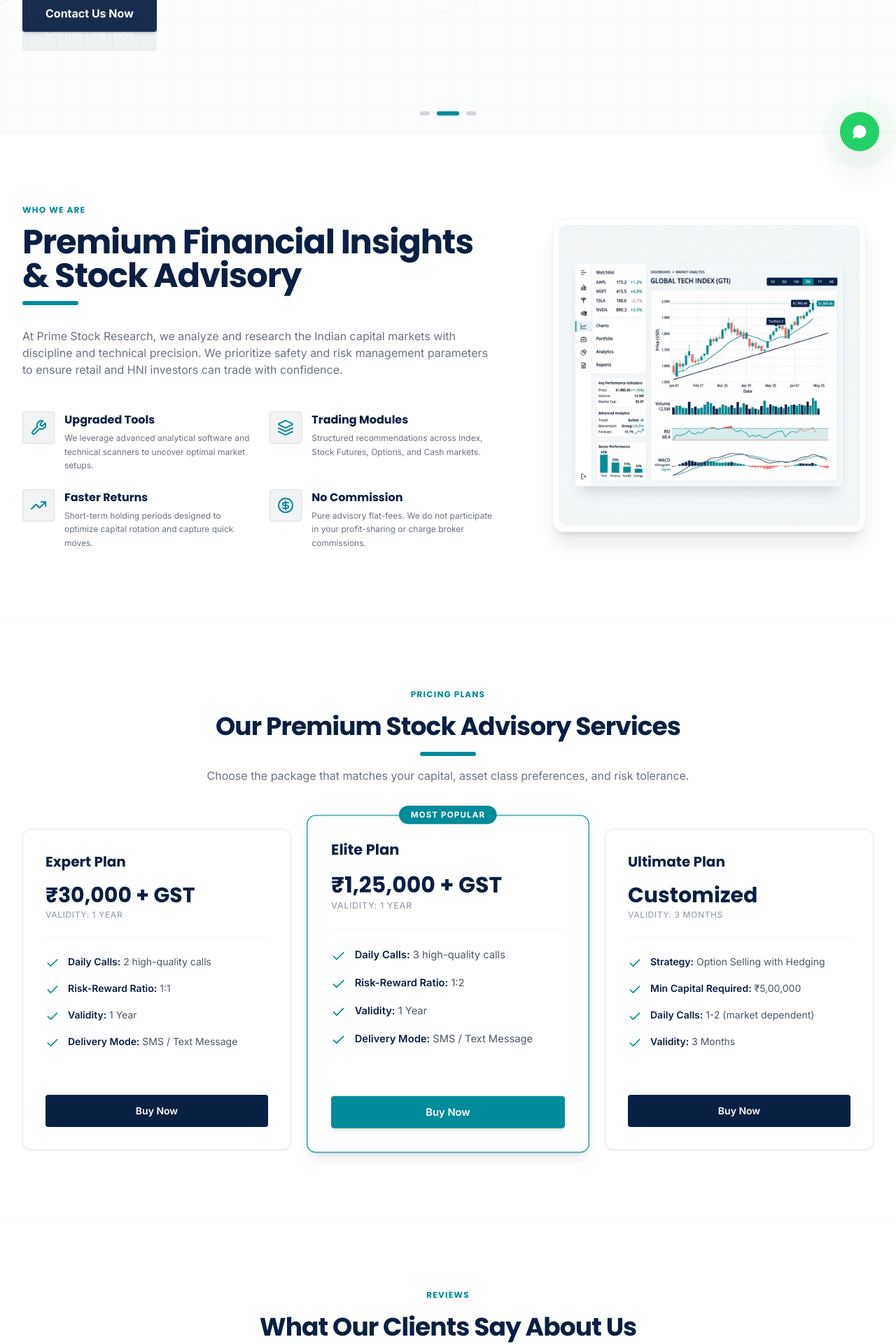
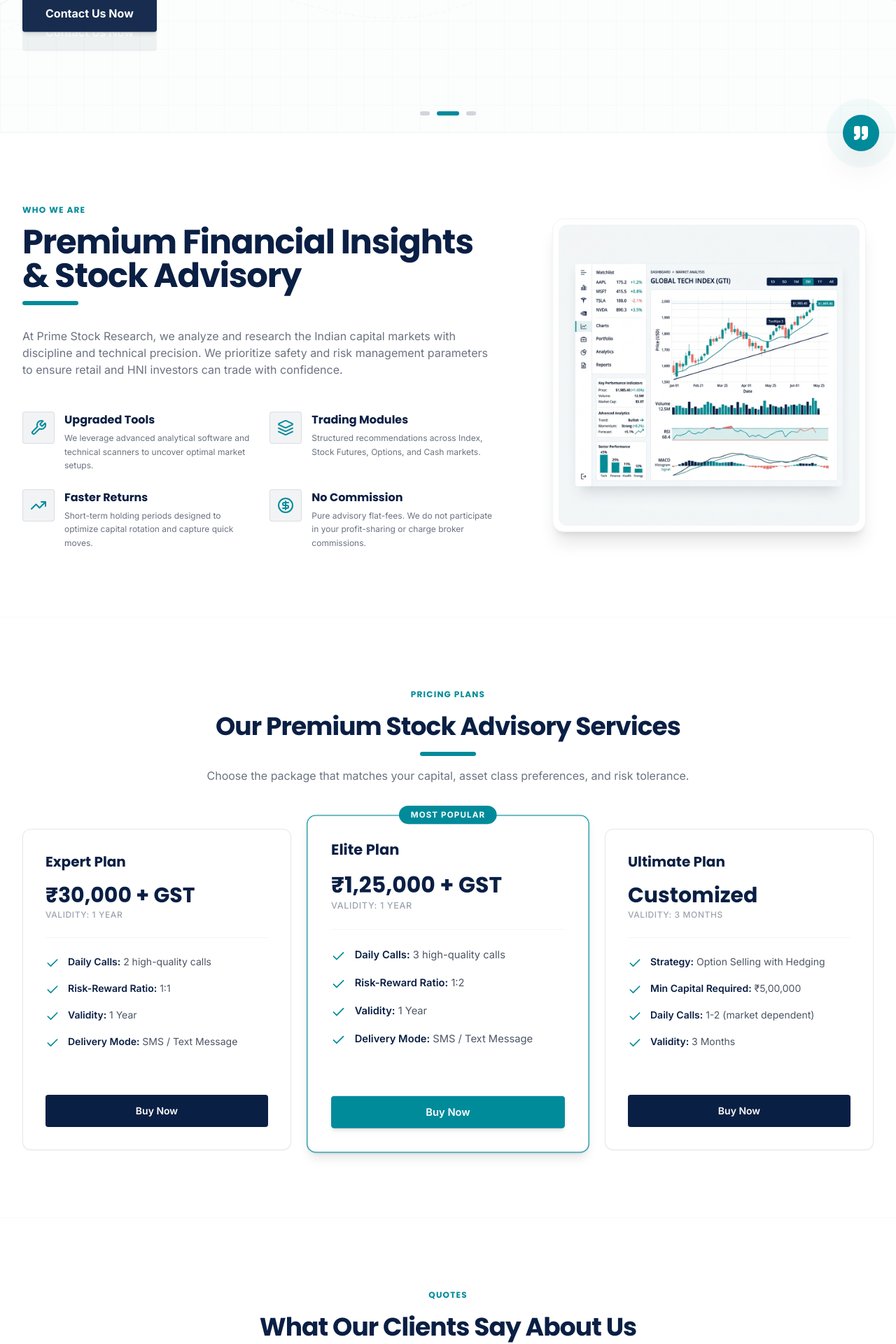
Before and after one commit to primestockresearch/primestockresearch.com, a Next.js app: page / in a window 1280 px wide. Shown: the part 560-2480 px from the top of the page at 70% size. Built offline with nearby package versions, Linux system fonts and the light colour scheme.

Commit message:
Rename Reviews to Quotes on homepage and replace floating WhatsApp button with custom Get Quote button

```diff
--- a/src/app/page.js
+++ b/src/app/page.js
@@ -260,7 +260,7 @@ export default function HomePage() {
           {/* Section Header */}
           <div className="text-center max-w-3xl mx-auto space-y-4 mb-16">
             <span className="text-xs font-bold uppercase tracking-widest text-teal font-poppins">
-              Reviews
+              Quotes
             </span>
             <h2 className="text-3xl md:text-4xl font-bold font-poppins text-navy tracking-tight">
               What Our Clients Say About Us
--- a/src/components/WhatsAppButton.js
+++ b/src/components/WhatsAppButton.js
@@ -1,6 +1,6 @@
 'use client';
 
-import { MessageCircle } from 'lucide-react';
+import { Quote } from 'lucide-react';
 
 export default function WhatsAppButton() {
   const handleClick = (e) => {
@@ -15,18 +15,18 @@ export default function WhatsAppButton() {
     <a
       href="/#contact-section"
       onClick={handleClick}
-      className="fixed bottom-6 right-6 bg-[#25D366] hover:bg-[#20ba5a] text-white p-3.5 rounded-full shadow-2xl z-50 flex items-center justify-center transition-all duration-300 hover:scale-110 active:scale-95 group"
-      aria-label="Contact us"
+      className="fixed bottom-6 right-6 bg-teal hover:bg-teal-dark text-white p-3.5 rounded-full shadow-2xl z-50 flex items-center justify-center transition-all duration-300 hover:scale-110 active:scale-95 group"
+      aria-label="Get Quote"
     >
       {/* Pulse Rings */}
-      <span className="absolute inset-0 rounded-full bg-[#25D366]/40 animate-ping group-hover:animate-none -z-10"></span>
-      <span className="absolute inset-0 rounded-full bg-[#25D366]/20 animate-pulse -z-10"></span>
+      <span className="absolute inset-0 rounded-full bg-teal/40 animate-ping group-hover:animate-none -z-10"></span>
+      <span className="absolute inset-0 rounded-full bg-teal/20 animate-pulse -z-10"></span>
 
-      <MessageCircle className="h-7 w-7 fill-white text-[#25D366]" />
+      <Quote className="h-6 w-6 fill-white text-white" />
 
       {/* Tooltip */}
       <span className="absolute right-14 bg-navy text-white text-xs font-semibold py-1.5 px-3 rounded shadow-md opacity-0 group-hover:opacity-100 transition-opacity duration-300 whitespace-nowrap pointer-events-none border border-navy-light/10">
-        Contact us
+        Get Quote
       </span>
     </a>
   );
```
